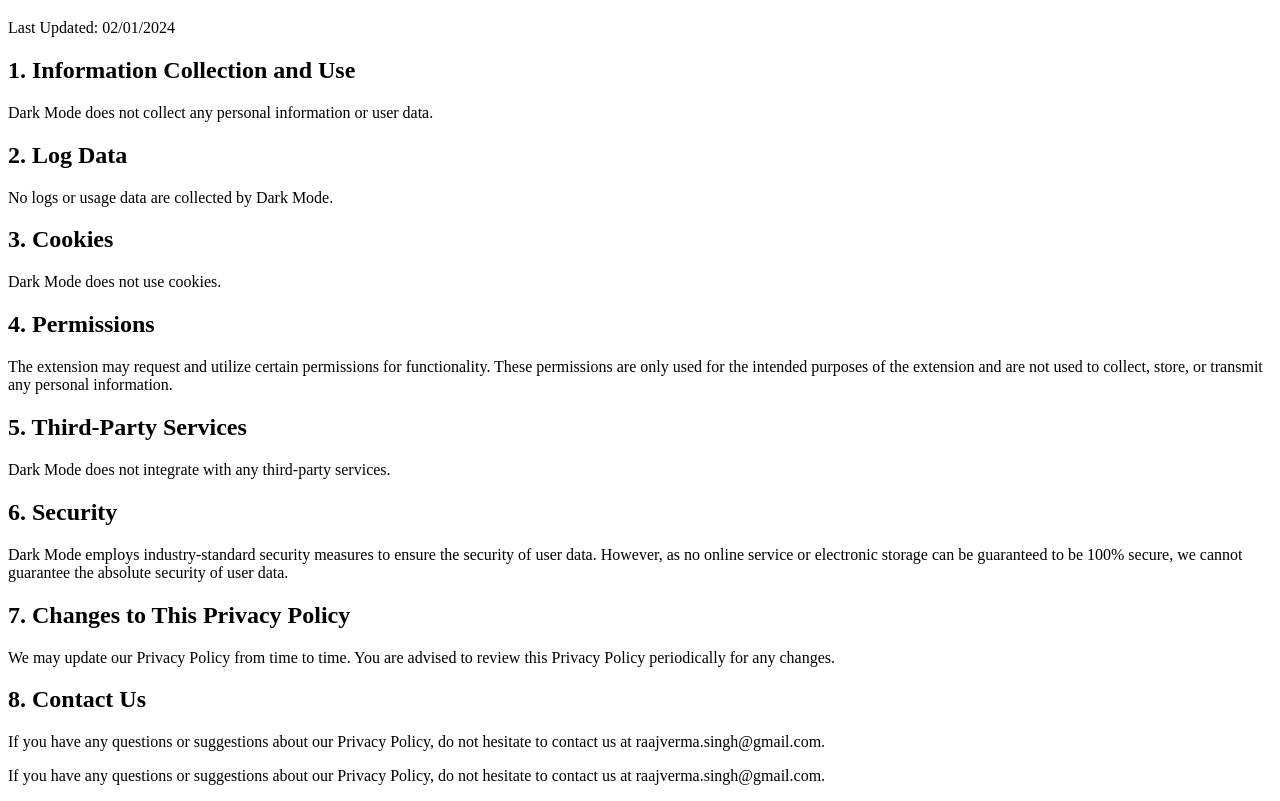
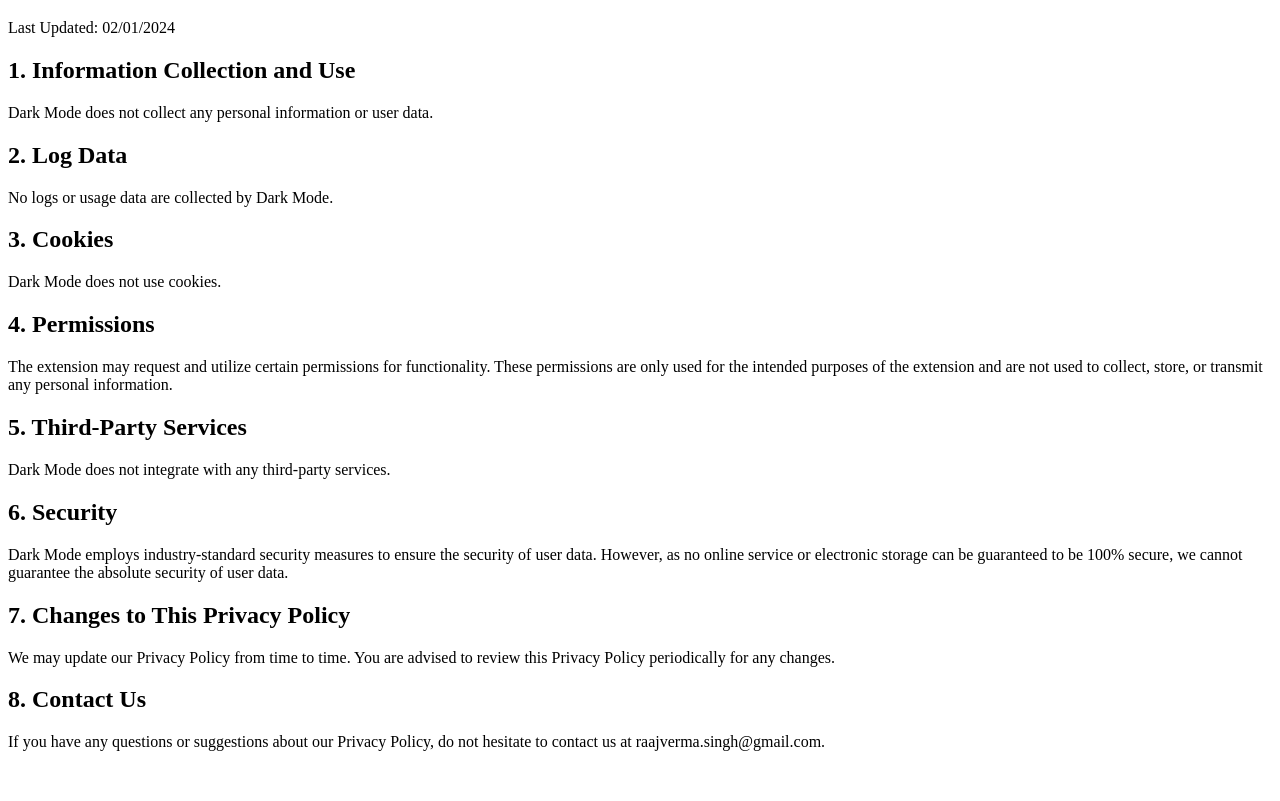
Before and after one commit to DivyanshuVerma007/privacy-policy-for-Dark-mode, a plain HTML site: page index.html in a window 1280 px wide. Shown: the part 61-862 px from the top of the page. After the commit the page ends 820 px from the top, so only its background shows below. Drawn offline with Linux system fonts and the light colour scheme.

Commit message:
Update index.html

```diff
--- a/index.html
+++ b/index.html
@@ -36,7 +36,7 @@
 <h2>8. Contact Us</h2>
 If you have any questions or suggestions about our Privacy Policy, do not hesitate to contact us at raajverma.singh@gmail.com.
 
-<p>If you have any questions or suggestions about our Privacy Policy, do not hesitate to contact us at raajverma.singh@gmail.com.</p>
+
 
 </body>
 </html>
```
